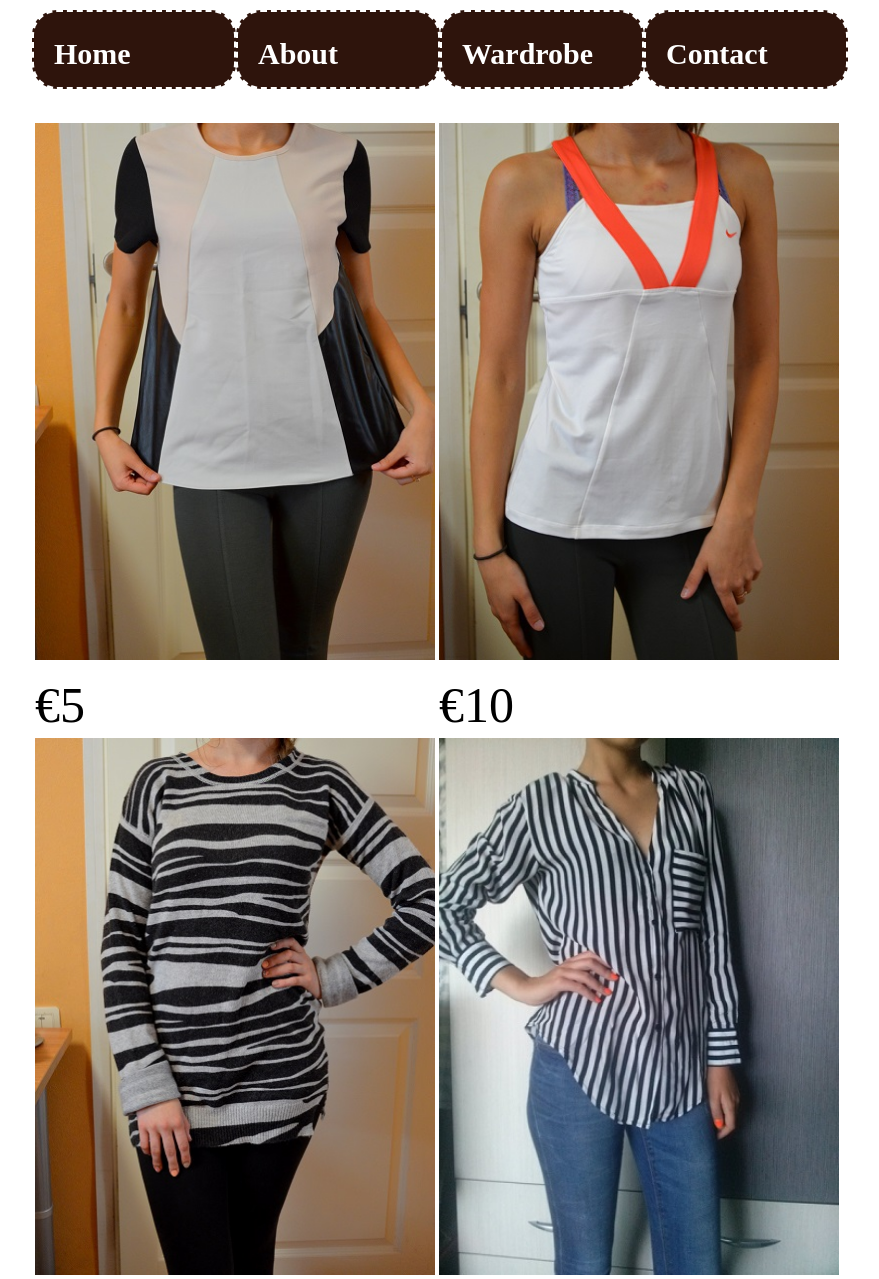
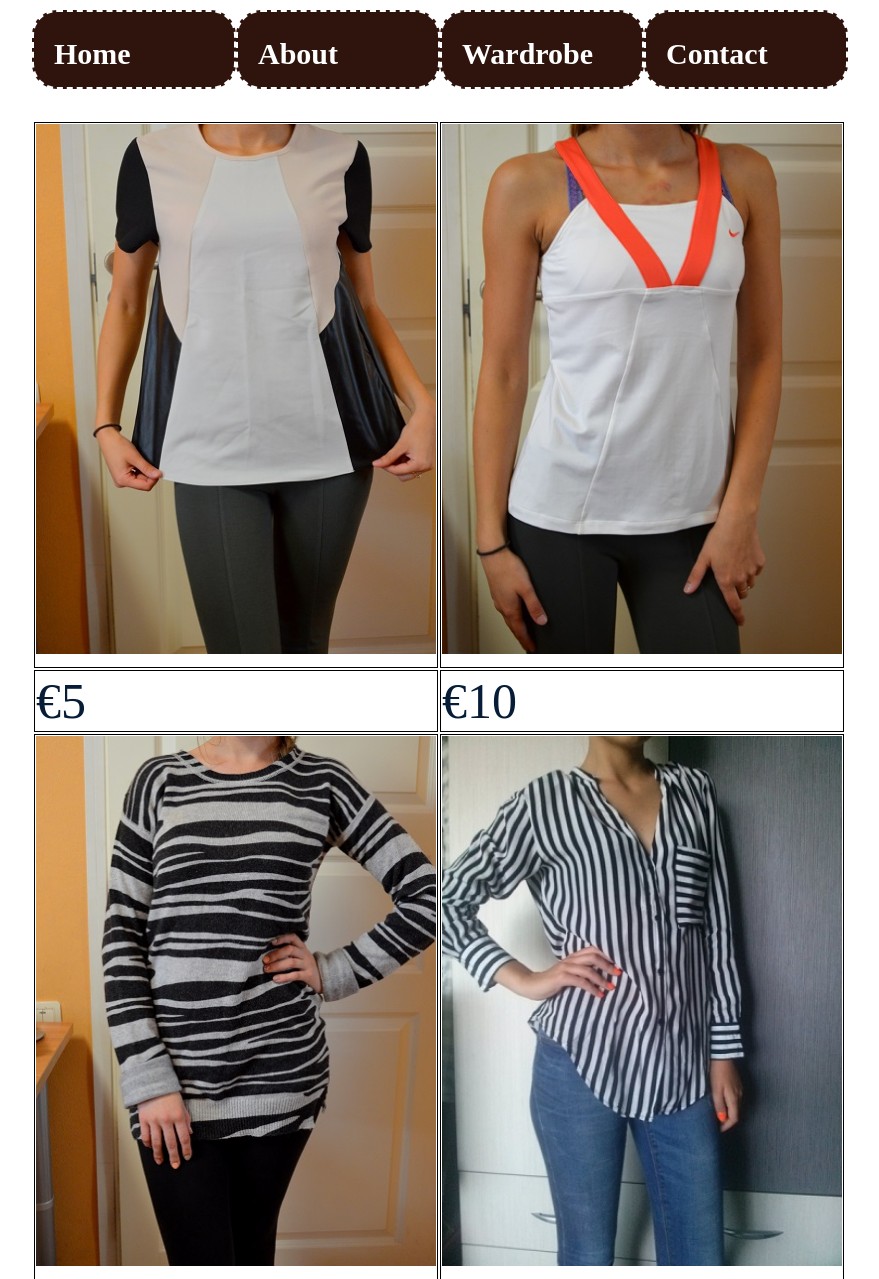
Before and after one commit to istasyt12/istasyt12.github.io, a plain HTML site: page wardrobe.html in a window 1280 px wide. Shown: the part 80-1359 px from the top of the page, without its empty margins (158-1037 px from the left). Drawn offline with Linux system fonts and the light colour scheme.

Commit message:
Decorations

```diff
--- a/style.css
+++ b/style.css
@@ -147,7 +147,11 @@ table{
 margin-top:150px;
 margin-left:0px;
 font-size:50px;
-color:black;
+
+
+}
+tr td{
+border: 1px solid black;
 }
 
 
--- a/wardrobe.html
+++ b/wardrobe.html
@@ -21,25 +21,28 @@
 		</div>
 
 		<table>
+
 			<tr>
-				<td><img src="blouse.jpg"alt="HTML5 Icon" width="400" height="537" /></td>
-				<td><img src="nike.jpg"alt="HTML5 Icon" width="400" height="537" /></td>
+				<td><img src="blouse.jpg"alt="HTML5 Icon" width="400" height="530" /></td>
+				<td><img src="nike.jpg"alt="HTML5 Icon" width="400" height="530" /></td>
 			</tr>
+
 			<tr>
 				<td> &#x20AC;5 </td>
 				<td> &#x20AC;10 </td>
 			</tr>
+
 			<tr>
-				<td><img src="sweater.jpg"alt="HTML5 Icon" width="400" height="537" /></td>
-				<td><img src="t-shirt.jpg" alt="HTML5 Icon" width="400" height="537"/></td>
+				<td><img src="sweater.jpg"alt="HTML5 Icon" width="400" height="530" /></td>
+				<td><img src="t-shirt.jpg" alt="HTML5 Icon" width="400" height="530"/></td>
 			</tr>
 			<tr>
 				<td> &#x20AC;10 </td>
 				<td> &#x20AC;7 </td>
 			</tr>
 			<tr>
-				<td><img src="tunika.jpg"alt="HTML5 Icon" width="400" height="537"/></td>
-				<td><img src="white.jpg"alt="HTML5 Icon" width="400" height="537"/></td>
+				<td><img src="tunika.jpg"alt="HTML5 Icon" width="400" height="530"/></td>
+				<td><img src="white.jpg"alt="HTML5 Icon" width="400" height="530"/></td>
 			</tr>
 			<tr>
 				<td> &#x20AC;8 </td>
```
